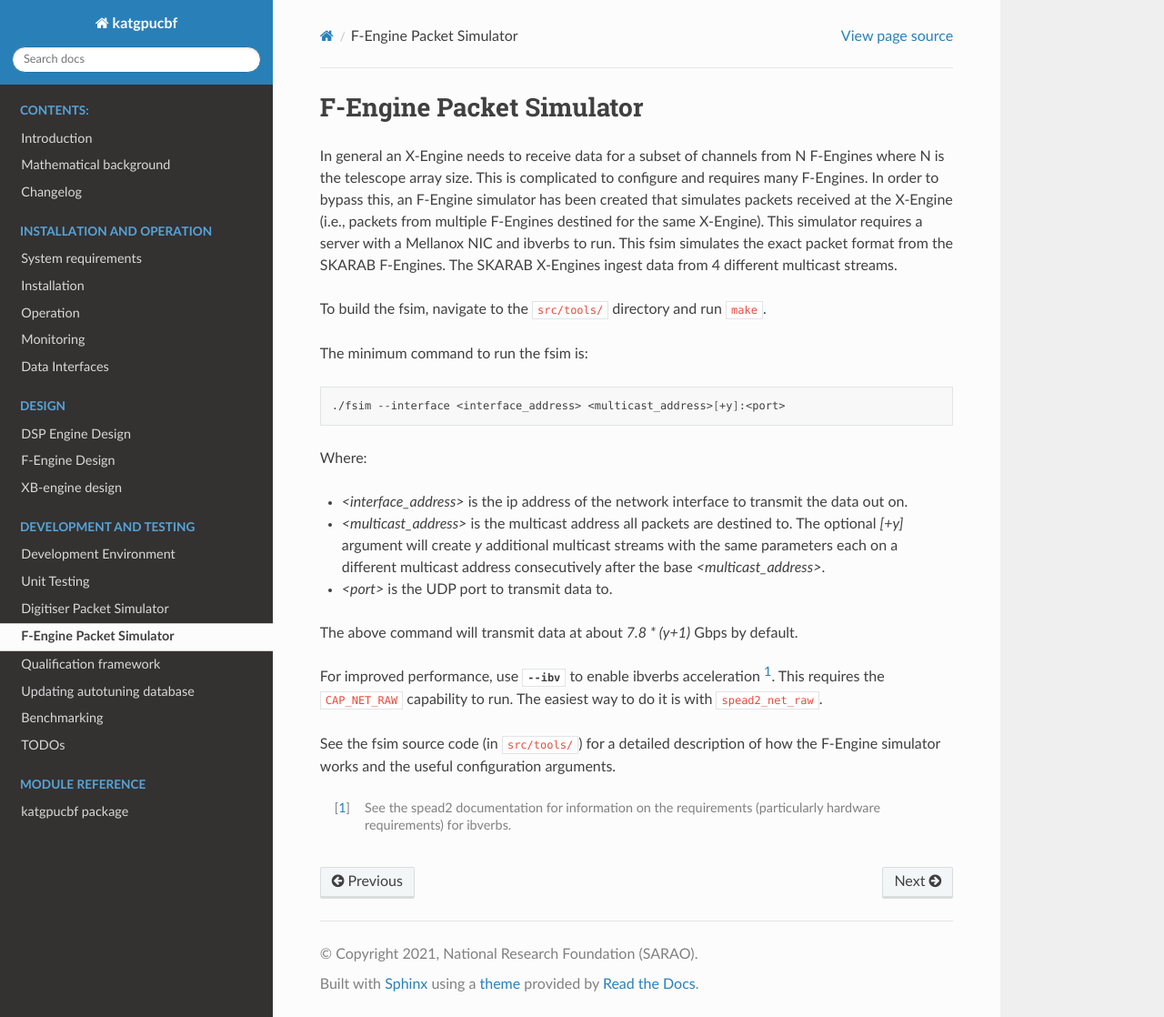
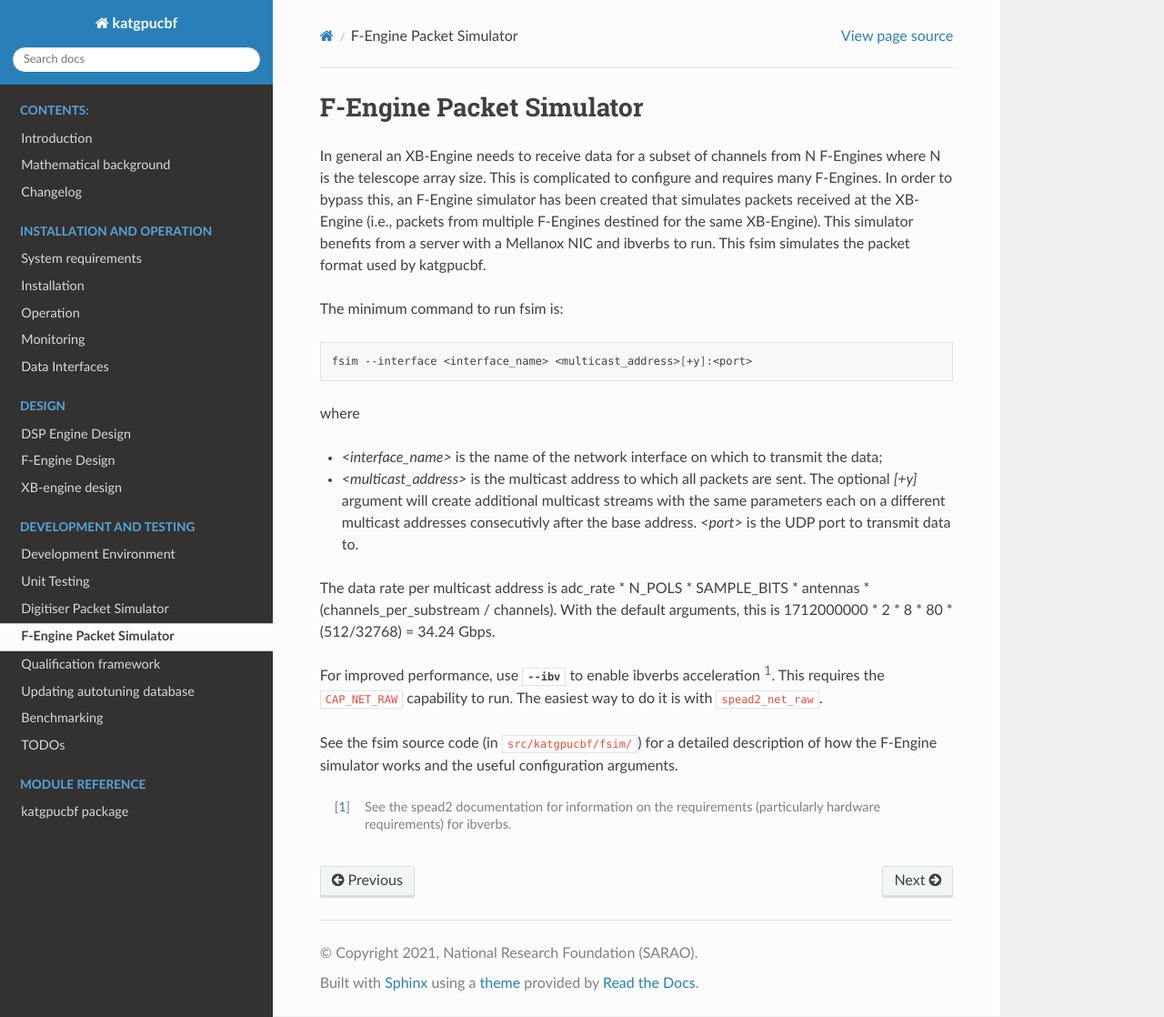
Before and after one commit to ska-sa/katgpucbf, a Sphinx documentation site: the page built from doc/fsim.rst, in a window 1280 px wide and 1118 px high. Shown: the whole window at 91% size. Built offline with Sphinx 7.4.7 and the Read the Docs theme 2.0.0, drawn with Linux system fonts in a browser that asks for light colours; the version number could not be read and is left out.

Commit message:
Update some documentation around fsim

```diff
--- a/doc/fsim.rst
+++ b/doc/fsim.rst
@@ -3,41 +3,40 @@
 F-Engine Packet Simulator
 -------------------------
 
-In general an X-Engine needs to receive data for a subset of channels
+In general an XB-Engine needs to receive data for a subset of channels
 from N F-Engines where N is the telescope array size. This is complicated to
 configure and requires many F-Engines. In order to bypass this, an F-Engine
-simulator has been created that simulates packets received at the X-Engine (i.e.,
-packets from multiple F-Engines destined for the same X-Engine). This simulator
-requires a server with a Mellanox NIC and ibverbs to run. This fsim simulates
-the exact packet format from the SKARAB F-Engines. The SKARAB X-Engines ingest
-data from 4 different multicast streams.
+simulator has been created that simulates packets received at the XB-Engine (i.e.,
+packets from multiple F-Engines destined for the same XB-Engine). This simulator
+benefits from a server with a Mellanox NIC and ibverbs to run. This fsim
+simulates the packet format used by katgpucbf.
 
-To build the fsim, navigate to the ``src/tools/`` directory and run ``make``.
+The minimum command to run fsim is:
 
-The minimum command to run the fsim is:
+.. code-block:: sh
 
-.. code-block:: bash
+    fsim --interface <interface_name> <multicast_address>[+y]:<port>
 
-    ./fsim --interface <interface_address> <multicast_address>[+y]:<port>
+where
 
-Where:
+- `<interface_name>` is the name of the network interface on which to transmit the data;
+- `<multicast_address>` is the multicast address to which all packets are sent.
+  The optional `[+y]` argument will create additional multicast streams with
+  the same parameters each on a different multicast addresses consecutivly
+  after the base address. `<port>` is the UDP port to transmit data to.
 
-- `<interface_address>` is the ip address of the network interface to transmit
-  the data out on.
-- `<multicast_address>` is the multicast address all packets are destined to.
-  The optional `[+y]` argument will create `y` additional multicast streams
-  with the same parameters each on a different multicast address
-  consecutively after the base `<multicast_address>`.
-- `<port>` is the UDP port to transmit data to.
-
-The above command will transmit data at about `7.8 * (y+1)` Gbps by default.
+The data rate per multicast address is
+adc_rate * N_POLS * SAMPLE_BITS * antennas * (channels_per_substream /
+channels). With the default arguments, this is
+1712000000 * 2 * 8 * 80 * (512/32768) = 34.24 Gbps.
 
 For improved performance, use :option:`!--ibv` to enable ibverbs acceleration [#]_.
 This requires the ``CAP_NET_RAW`` capability to run. The easiest way to do it
 is with ``spead2_net_raw``.
 
-See the fsim source code (in ``src/tools/``) for a  detailed description of how the
-F-Engine simulator works and the useful configuration arguments.
+See the fsim source code (in ``src/katgpucbf/fsim/``) for a  detailed
+description of how the F-Engine simulator works and the useful configuration
+arguments.
 
 .. [#] See the spead2 documentation for information on the requirements
    (particularly hardware requirements) for ibverbs.
```
Also changed, not shown: doc/control.rst (+8 -8 lines), 1 other file.
